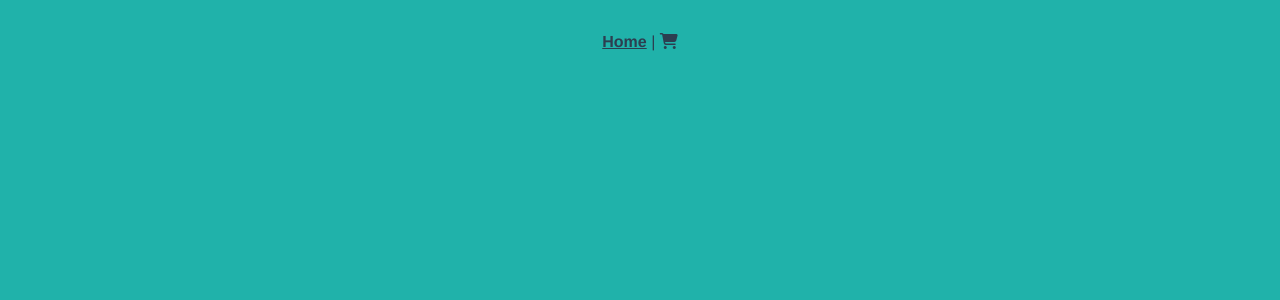
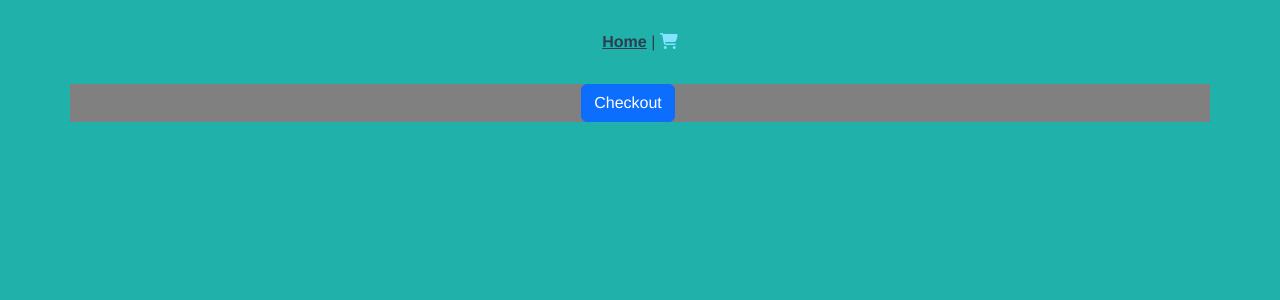
Before and after one commit to tdtrevathan/Ecommerce, a Vue app in the folder frontend/: page /cart in a window 1280 px wide. Before the commit this address had no page. Shown: the top 300 px of the page. Built offline with nearby package versions, Linux system fonts and the light colour scheme.

Commit message:
separated cart view from checkout page. added naviagtion service.
added test to calculate cart sum

```diff
--- a/frontend/src/App.vue
+++ b/frontend/src/App.vue
@@ -2,7 +2,7 @@
   <nav>
     <router-link to="/">Home</router-link> |
 
-    <router-link to="/checkout">
+    <router-link to="/cart">
       <i class="fa-solid fa-cart-shopping absolute"></i>
     </router-link>
   </nav>
--- a/frontend/src/components/CartComponent.vue
+++ b/frontend/src/components/CartComponent.vue
@@ -1,6 +1,5 @@
 <template>
     <div class="container">
-        Test
         <div class="row">
             <div v-for="item in products" :key="item.product.productGuid">
                 <img class="detailsImg" :src="require(`@/assets/images/${item.product.imageUrl}`)"/>
@@ -11,6 +10,7 @@
                 <button @click="removeFromCart(item.product, item.quantity)" class="btn btn-primary">Remove</button>
             </div>
         </div>
+        <button @click="checkout()" class="btn btn-primary">Checkout</button>
     </div>
 </template>
 
@@ -18,9 +18,11 @@
 import { ProductModel } from '@/models/productModel';
 import { CartItemModel } from '@/models/cartItemModel';
 import { useCartStore } from '@/stores/cartStore';
+import { NavigationService } from '@/services/navigationService';
 import { ref } from 'vue';
 
 const cartStore = useCartStore();
+const navigationService = new NavigationService();
 
 const getMaxQuantity = (quantity:number) => quantity + 1;
 
@@ -29,14 +31,18 @@ const deepClone = (obj:CartItemModel[]) => {
         return JSON.parse(JSON.stringify(obj));
     }
     else{
-        return []
+        return [];
     }
 
 }
-console.log('get cart',cartStore.getCart())
+
 const products = ref(deepClone(cartStore.getCart()));
 
 const removeFromCart = (product:ProductModel, quantity:number) => {
     cartStore.removeProduct(product, quantity);
 }
+
+const checkout = () => {
+    navigationService.gotTo('checkout');
+}
 </script>
--- a/frontend/src/router/index.ts
+++ b/frontend/src/router/index.ts
@@ -2,6 +2,8 @@ import { createRouter, createWebHistory, RouteRecordRaw } from 'vue-router'
 import HomeView from '../views/HomeView.vue'
 import CheckoutView from '@/views/CheckoutView.vue'
 import ItemDetailsView from '@/views/ItemDetailsView.vue'
+import CartView from '@/views/CartView.vue'
+
 const routes: Array<RouteRecordRaw> = [
   {
     path: '/',
@@ -17,6 +19,11 @@ const routes: Array<RouteRecordRaw> = [
     path: '/details/:itemGuid',
     name: 'details',
     component: ItemDetailsView
+  },
+  {
+    path: '/cart',
+    name: 'cart',
+    component: CartView
   }
 ]
 
--- a/frontend/src/services/navigationService.ts
+++ b/frontend/src/services/navigationService.ts
@@ -1,7 +1,10 @@
+import { useRouter } from 'vue-router';
 
 export class NavigationService {
 
-    static gotTo = (componentName:string) => {
+    router = useRouter();
 
+    gotTo = (componentName:string) => {
+        this.router.push({ name: componentName });
     }
 }
--- a/frontend/src/stores/cartStore.ts
+++ b/frontend/src/stores/cartStore.ts
@@ -2,31 +2,36 @@ import { defineStore } from 'pinia';
 import { CartModel } from '@/models/cartModel'
 import { ProductModel } from '@/models/productModel'
 import { CartItemModel } from '@/models/cartItemModel';
-import { ref } from 'vue'
+import { ref, computed } from 'vue'
 
 export const useCartStore = defineStore('cart', () => {
 
-    const cartModel = ref(new CartModel())
+    const cartModel = ref(new CartModel());
+
+    const totalCharge = computed(() => {
+        if(cartModel.value && cartModel.value.products){
+            let sum = 0;
+            cartModel.value.products.forEach(item => sum += (item.product.price * item.quantity));
+            return sum;
+        }
+        else{
+            return 0;
+        }
+    })
 
     const addProduct = (product:ProductModel, quantity:number) => {
-        console.log('product', product)
-        console.log('quantity', quantity)
         try {
-
             const cartItemModel = getItemFromCart(product);
 
             if(cartItemModel.product.productGuid) {
-                console.log('incriment')
                 cartItemModel.incrimentQuantity(quantity);
             }
             else{
-                console.log('push')
                 cartItemModel.product = product;
                 cartItemModel.quantity = quantity;
 
                 cartModel.value.products.push(cartItemModel);
             }
-            console.log('try to save state')
             saveState();
         }
         catch(err){
@@ -40,11 +45,9 @@ export const useCartStore = defineStore('cart', () => {
 
             if(cartItem.product && cartItem.quantity){
                 if(cartItem.quantity <= quantity){
-                    console.log('erase product')
                     cartModel.value.products = cartModel.value.products.filter(item => item.product.productGuid !== product.productGuid);
                 }
                 else{
-                    console.log('decriment')
                     const index = cartModel.value.products.indexOf(cartItem);
                     cartModel.value.products[index].decrementQuantity(quantity);
                 }
@@ -65,33 +68,25 @@ export const useCartStore = defineStore('cart', () => {
     }
 
     const getItemFromCart = (product:ProductModel) => {
-        console.log('before get item')
-        console.log(cartModel.value.products)
         const result = cartModel.value.products.filter(item => item.product.productGuid === product.productGuid)[0];
-console.log('agter get item')
         return result === undefined ? new CartItemModel() : result;
     }
 
     const saveState = () => {
-        console.log('saving state')
         sessionStorage.setItem('cart', JSON.stringify(cartModel.value));
     }
 
     const initialize = () => {
-        console.log('get state')
-
         const savedCart = sessionStorage.getItem('cart');
 
         if(savedCart){
-            console.log('state found')
             cartModel.value = JSON.parse(savedCart)
         }
         else{
-            console.log('state not found')
             cartModel.value = new CartModel();
             cartModel.value.products = [];
         }
     }
 
-    return { cartModel, addProduct, removeProduct, getCart, getItemFromCart, initialize }
+    return { cartModel, addProduct, removeProduct, getCart, getItemFromCart, initialize, totalCharge }
 })
--- /dev/null
+++ b/frontend/src/views/CartView.vue
@@ -0,0 +1,9 @@
+<template>
+    <div class="cart">
+      <CartComoponent/>
+    </div>
+  </template>
+
+  <script setup lang="ts">
+  import CartComoponent from '@/components/CartComponent.vue'
+  </script>
--- a/frontend/src/views/CheckoutView.vue
+++ b/frontend/src/views/CheckoutView.vue
@@ -1,11 +1,9 @@
 <template>
     <div class="checkout">
-      <CartComoponent></CartComoponent>
       <CheckoutComponent/>
     </div>
   </template>
 
   <script setup lang="ts">
   import CheckoutComponent from '@/components/CheckoutComponent.vue'
-  import CartComoponent from '@/components/CartComponent.vue'
   </script>
```
Also changed, not shown: 1 other file (tests, documents, lock files or other folders).
